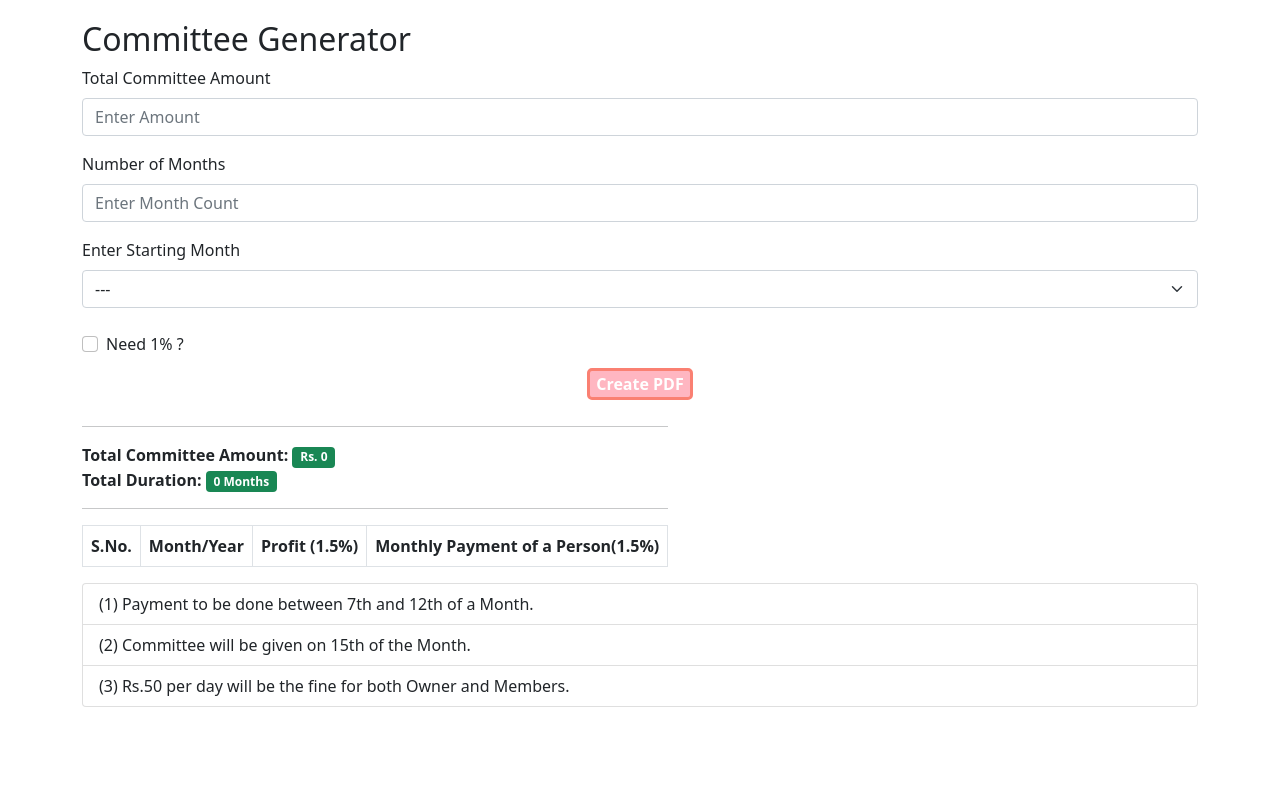
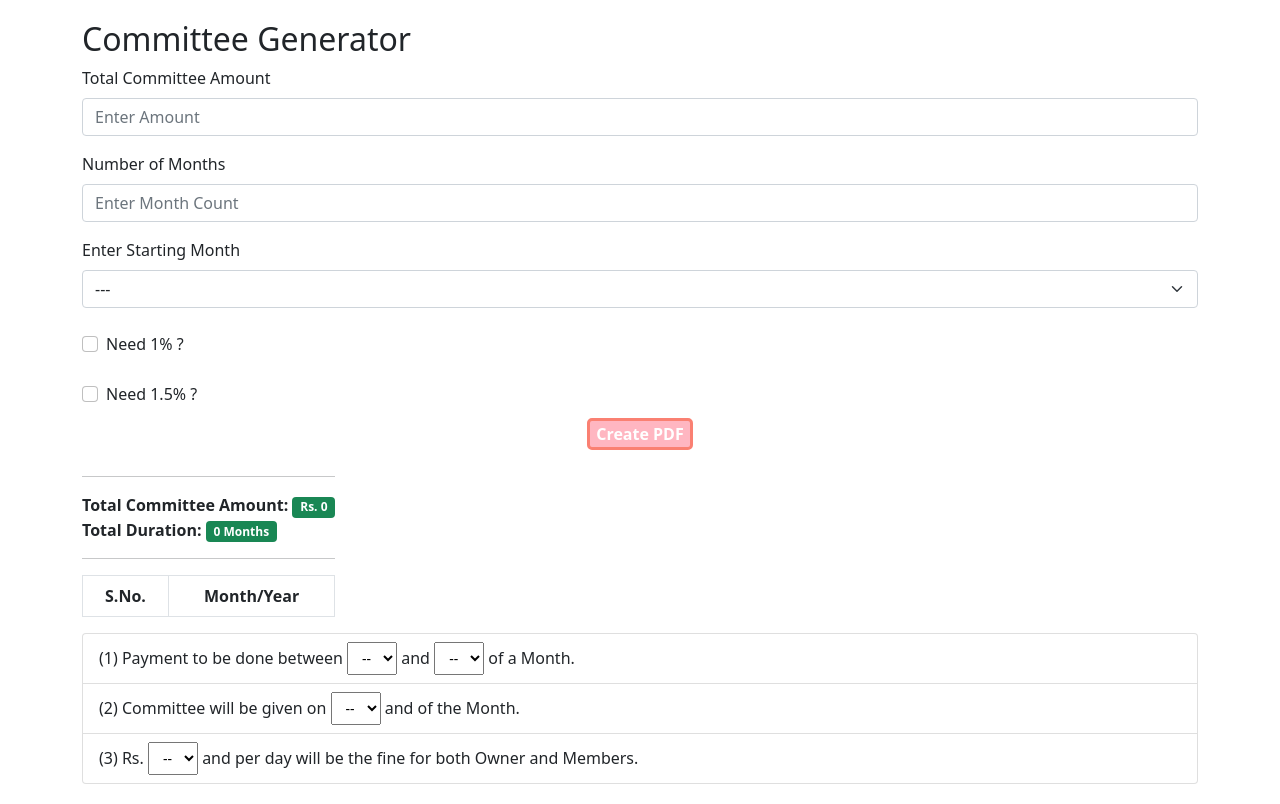
Before and after one commit to jugshaurya/moms-committee, a React (Create React App) app: page / in a window 1280 px wide. Built offline with nearby package versions, Linux system fonts and the light colour scheme.

Commit message:
:smile: updated rules to take user input + 1.5 checkbox added as per mom demand!

```diff
--- a/src/App.js
+++ b/src/App.js
@@ -16,6 +16,7 @@ function App() {
   const [totalMonths, setTotalMonths] = useState(0);
   const [startMonth, setStartMonth] = useState(0);
   const [showOnePercentage, setShowOnePercentage] = useState(false);
+  const [show15Percentage, setShow15Percentage] = useState(false);
 
   return (
     <div className="App">
@@ -31,7 +32,9 @@ function App() {
             setTotalMonths={setTotalMonths}
             setStartMonth={setStartMonth}
             setShowOnePercentage={setShowOnePercentage}
+            setShow15Percentage={setShow15Percentage}
             showOnePercentage={showOnePercentage}
+            show15Percentage={show15Percentage}
           />
         </Row>
         <PdfContainer createPdf={createPdf}>
@@ -41,6 +44,7 @@ function App() {
               totalMonths={totalMonths}
               startMonth={startMonth}
               showOnePercentage={showOnePercentage}
+              show15Percentage={show15Percentage}
             />
           </Row>
           <Row>
--- a/src/components/InputMenu.js
+++ b/src/components/InputMenu.js
@@ -6,7 +6,9 @@ const InputMenu = ({
   setTotalMonths,
   setStartMonth,
   setShowOnePercentage,
+  setShow15Percentage,
   showOnePercentage,
+  show15Percentage,
 }) => {
   return (
     <>
@@ -53,11 +55,23 @@ const InputMenu = ({
           <Form.Label></Form.Label>
           <Form.Check
             type="checkbox"
-            id={`default-checkbox`}
+            id={`one-checkbox`}
             label={`Need 1% ?`}
             checked={showOnePercentage}
             onChange={() => {
               setShowOnePercentage(!showOnePercentage);
+            }}
+          />
+        </Form.Group>
+        <Form.Group>
+          <Form.Label></Form.Label>
+          <Form.Check
+            type="checkbox"
+            id={`onehalf-checkbox`}
+            label={`Need 1.5% ?`}
+            checked={show15Percentage}
+            onChange={() => {
+              setShow15Percentage(!show15Percentage);
             }}
           />
         </Form.Group>
--- a/src/components/OutputMenu.js
+++ b/src/components/OutputMenu.js
@@ -60,6 +60,7 @@ const OutputMenu = ({
   totalMonths,
   startMonth,
   showOnePercentage,
+  show15Percentage,
 }) => {
   return (
     <Col xs="auto" className="outputmenu">
@@ -87,8 +88,12 @@ const OutputMenu = ({
                 <th>perPerson Monthly Payment(1%)</th>
               </>
             )}
+            {show15Percentage && (
+              <>
                 <th>Profit (1.5%)</th>
                 <th>Monthly Payment of a Person(1.5%)</th>
+              </>
+            )}
           </tr>
         </thead>
         <tbody>
@@ -105,10 +110,14 @@ const OutputMenu = ({
                     </td>
                   </>
                 )}
+                {show15Percentage && (
+                  <>
                     <td>{tableRow.profit15 === 0 ? '-' : tableRow.profit15}</td>
                     <td>
                       {tableRow.perPerson15 === 0 ? '-' : tableRow.perPerson15}
                     </td>
+                  </>
+                )}
               </tr>
             ),
           )}
--- a/src/components/Rules.js
+++ b/src/components/Rules.js
@@ -1,17 +1,61 @@
-import React from 'react';
+import React, { useState } from 'react';
 import { ListGroup } from 'react-bootstrap';
+import { Form } from 'react-bootstrap';
+import './rules.css';
 
 const Rules = () => {
+  const showDates = (id) => {
+    return (
+      <select class="small" id={id}>
+        <option value="">--</option>
+        <option value="1">1</option>
+        <option value="2">2</option>
+        <option value="3">3</option>
+        <option value="4">4</option>
+        <option value="5">5</option>
+        <option value="6">6</option>
+        <option value="7">7</option>
+        <option value="8">8</option>
+        <option value="9">9</option>
+        <option value="10">10</option>
+        <option value="11">11</option>
+        <option value="12">12</option>
+        <option value="13">13</option>
+        <option value="14">14</option>
+        <option value="15">15</option>
+        <option value="16">16</option>
+        <option value="17">17</option>
+        <option value="18">18</option>
+        <option value="19">19</option>
+        <option value="20">20</option>
+        <option value="21">21</option>
+        <option value="22">22</option>
+        <option value="23">23</option>
+        <option value="24">24</option>
+        <option value="25">25</option>
+        <option value="26">26</option>
+        <option value="27">27</option>
+        <option value="28">28</option>
+        <option value="29">29</option>
+        <option value="30">30</option>
+        <option value="31">31</option>
+      </select>
+    );
+  };
+
   return (
     <ListGroup>
       <ListGroup.Item>
-        (1) Payment to be done between 7th and 12th of a Month.
+        (1) Payment to be done between {showDates('from')} and {showDates('to')}{' '}
+        of a Month.
       </ListGroup.Item>
       <ListGroup.Item>
-        (2) Committee will be given on 15th of the Month.
+        (2) Committee will be given on {showDates('committeeDate')} and of the
+        Month.
       </ListGroup.Item>
       <ListGroup.Item>
-        (3) Rs.50 per day will be the fine for both Owner and Members.
+        (3) Rs. {showDates('penalty')} and per day will be the fine for both
+        Owner and Members.
       </ListGroup.Item>
     </ListGroup>
   );
--- /dev/null
+++ b/src/components/rules.css
@@ -0,0 +1,4 @@
+.small{
+  width: 50px;
+  padding: 5px 0px 5px 10px;
+}
```
Lines whose indentation alone changed are shown as unchanged.
